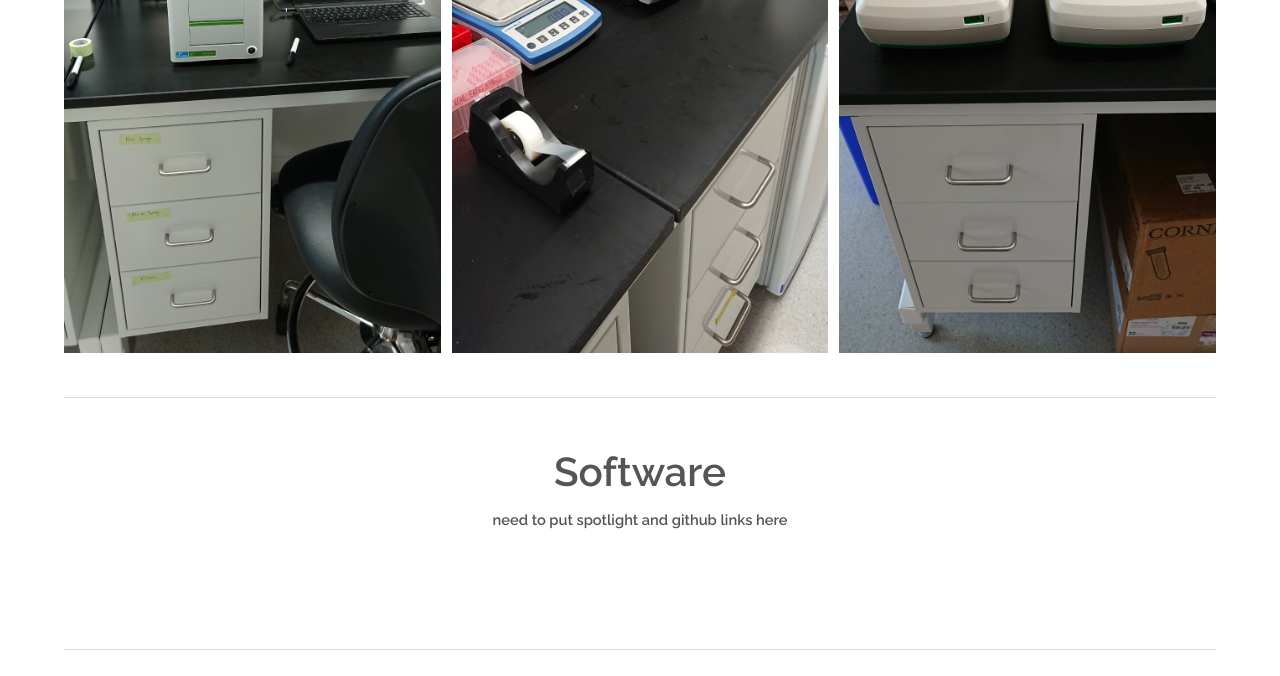
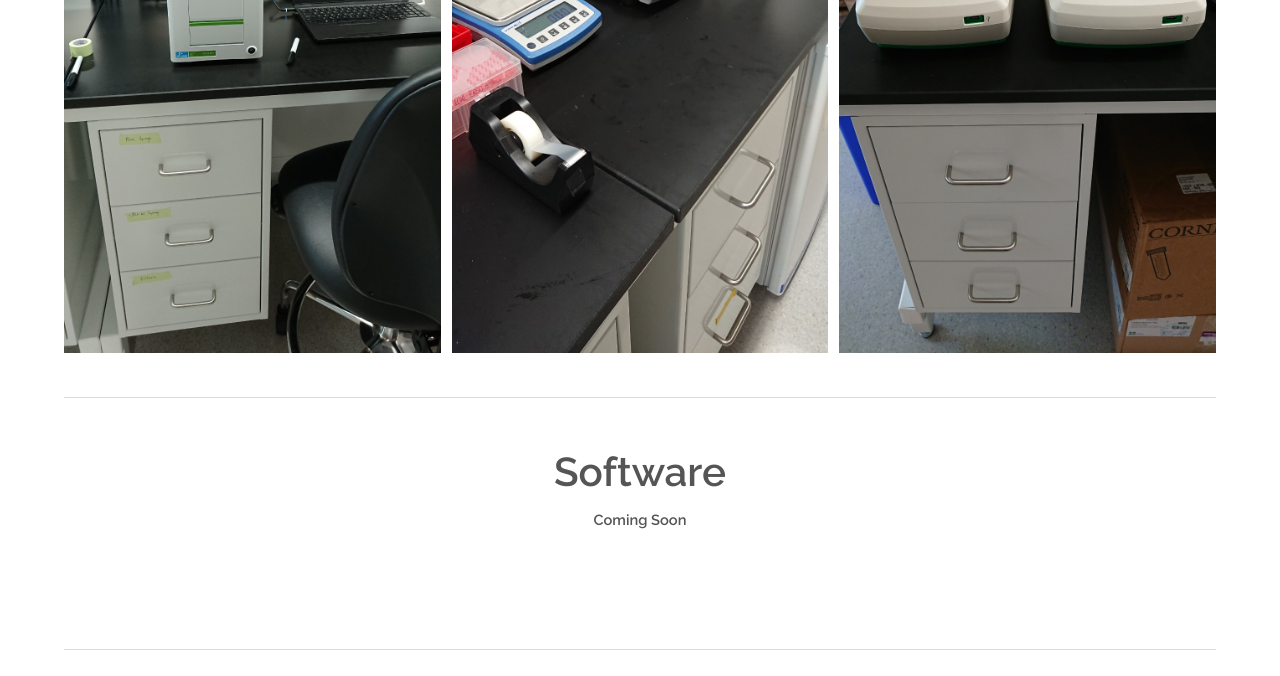
Before and after one commit to UNC-Major-Lab/Labwebsite2.0, a plain HTML site: page equipment.html in a window 1280 px wide. Shown: the part 2549-3225 px from the top of the page. Drawn offline with Linux system fonts and the light colour scheme.

Commit message:
Added Coming Soon note to equipment/resources page

```diff
--- a/equipment.html
+++ b/equipment.html
@@ -84,7 +84,7 @@
 					<hr class="major" />
 					<header class="align-center">
 						<h2><b>Software</b></h2>
-						<p><b>need to put spotlight and github links here</b></p>
+						<p><b>Coming Soon</b></p>
 					</header>
 					</header>
 				</div>
@@ -97,7 +97,7 @@
 					<div class="copyright">
 						&copy; Washington University in St. Louis.
 						<br>Design: <a href="https://templated.co">TEMPLATED</a>.
-						<br> <b>Updated: April 24, 2021.</b> .
+						<br> <b>Updated: May 3, 2021.</b> .
 					</div>
 					<div class="image right">
 						<a href="https://medicine.wustl.edu/" target="_blank"> <img src="images/logos/wustl.jpg" alt="WUSTL" /></a>
```
